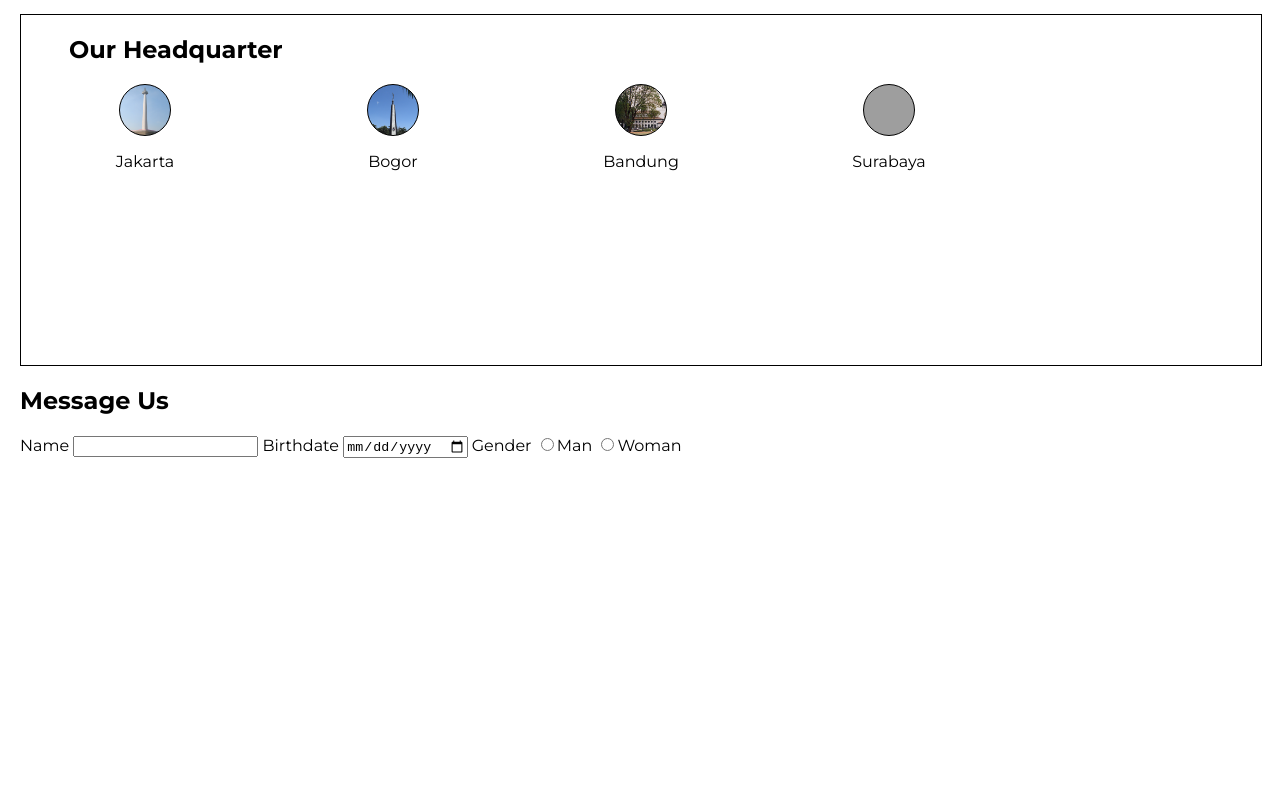
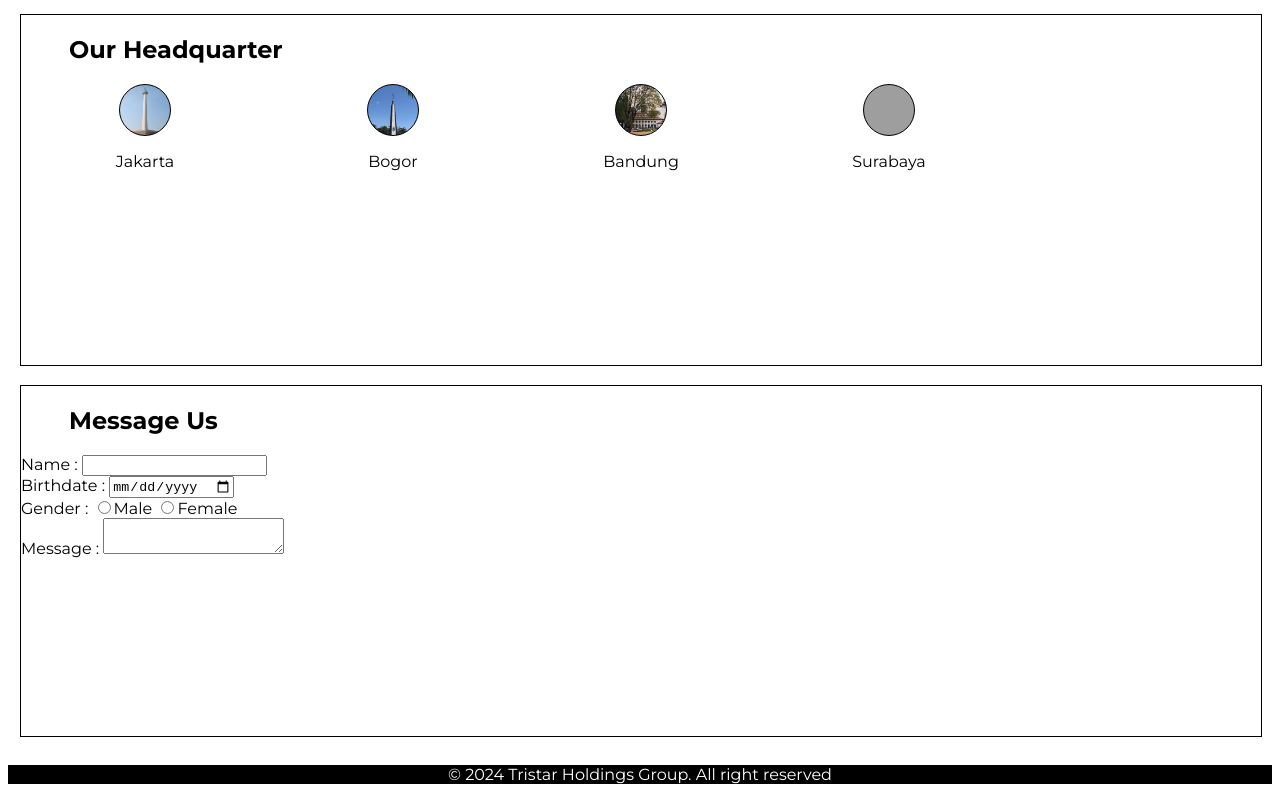
Before and after one commit to revou-fundamental-course/fundamental-theox06, a plain HTML site: page index.html in a window 1280 px wide. Shown: the part 920-1720 px from the top of the page. Before the commit the page ends 1398 px from the top, so only its background shows below. Drawn offline with Linux system fonts and the light colour scheme; grey boxes are pictures that could not be loaded.

Commit message:
revisi di input dan menambahkan footer

```diff
--- a/css/style.css
+++ b/css/style.css
@@ -137,3 +137,29 @@ nav>a:hover{
 #our-headquarter header {
     margin-left: 3rem;
 }
+
+#message-us {
+    height: 350px;
+    width: 100%;
+    border: 1px solid;
+}
+
+#message-us header {
+    margin-left: 3rem;
+}
+
+footer {
+    height: 100%;
+    width: 100%;
+    background-color: black;
+    color: white;
+    position: initial;
+}
+
+footer p {
+    text-align: center;
+}
+
+.input-4 label{
+    margin-bottom: 6rem;
+}
--- a/index.html
+++ b/index.html
@@ -108,7 +108,9 @@
 
                 <div class="divider"></div>
             </article>
-         </section>
+        </section>
+
+        <br/>
 
         <!-- Ini Portfolio Content -->
 
@@ -119,19 +121,33 @@
             </header>
 
             <article class="message-us">
-                <label for="">Name</label>
-                <input type="text" name="" id="">
+                <div class="input-1">
+                    <label for="">Name :</label>
+                    <input type="text" name="" id="">
+                </div>
 
-                <label for="">Birthdate</label>
-                <input type="date" name="" id="">
+                <div class="input-2">
+                    <label for="">Birthdate :</label>
+                    <input type="date" name="" id="">
+                </div>
 
-                <label for="">Gender</label>
-                <input type="radio" name="" id="">Man
-                <input type="radio" name="" id="">Woman
+                <div class="input-3">
+                    <label for="">Gender :</label>
+                    <input type="radio" name="" id="">Male
+                    <input type="radio" name="" id="">Female
+                </div>
+
+                <div class="input-4">
+                    <label for="">Message :</label>
+                    <textarea name="" id=""></textarea>
+                </div>
             </article>
          </section>
     </main>
 
+    <footer>
+        <p>&copy; 2024 Tristar Holdings Group. All right reserved</p>
+    </footer>
 
 </body>
 </html>
```
